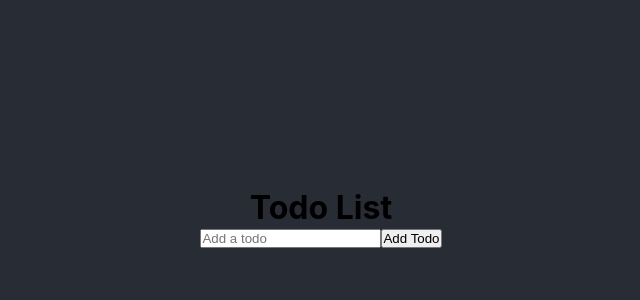
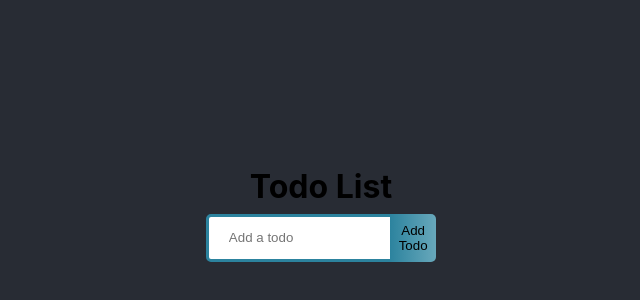
Before and after one commit to gmdom/interview-test, a React (Create React App) app: page / in a window 1280 px wide. Shown: the part 182-482 px from the top of the page, without its empty margins (319-959 px from the left). Built offline with nearby package versions, Linux system fonts and the light colour scheme.

Commit message:
add styles to TodoForm component

```diff
--- /dev/null
+++ b/src/components/TodoForm/Todo.module.css
@@ -0,0 +1,23 @@
+.form{
+    display: flex;
+    margin: 0.5rem;
+    height: 3rem;
+
+}
+.form input{
+
+    border: 3px solid rgb(44, 131, 158);
+    flex: 1;
+    outline: none;
+    margin-right: -1.8rem;
+    padding-left: 20px;
+    border-radius: 5px 0 0 5px;
+
+}
+
+.add{
+    flex: 0 0 20%;
+    background: linear-gradient(to right, rgb(44, 131, 158), rgb(104, 168, 187));
+    border: none;
+    border-radius: 0 5px 5px 0;
+}
--- a/src/components/TodoForm/TodoForm.js
+++ b/src/components/TodoForm/TodoForm.js
@@ -1,4 +1,5 @@
-import { useState, useRef, useEffect } from 'react';
+import { useState } from 'react';
+import styles from './Todo.module.css';
 export default function TodoForm({ addTodo }) {
   const [task, setTask] = useState('');
   const handleSubmit = (e) => {
@@ -13,14 +14,14 @@ export default function TodoForm({ addTodo }) {
   };
 
   return (
-    <form onSubmit={handleSubmit}>
+    <form className={styles.form} onSubmit={handleSubmit}>
       <input
         type="text"
         value={task}
         onChange={handleChange}
         placeholder="Add a todo"
       />
-      <button>Add Todo</button>
+      <button className={styles.add}>Add Todo</button>
     </form>
   );
 }
```
